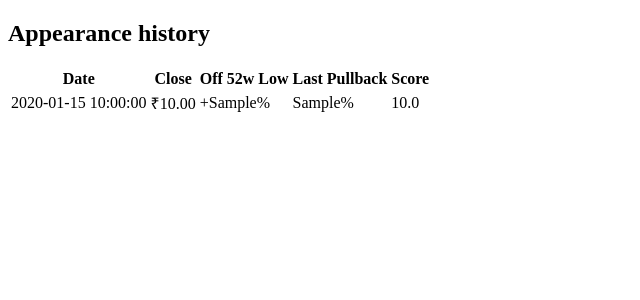
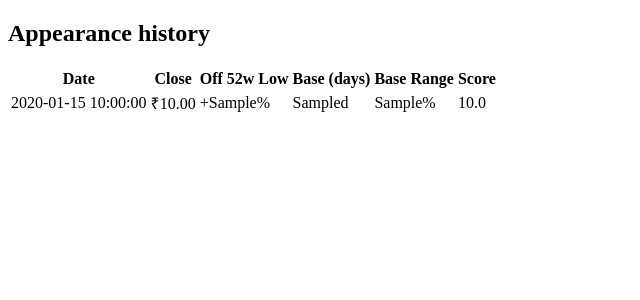
Before and after one commit to harshdixit84-MB/vcp-watch, a Flask app: template templates/ticker.html in a window 1280 px wide. Shown: the part 26-326 px from the top of the page, without its empty margins (0-640 px from the left). Run offline with Flask 3, Linux system fonts and the light colour scheme; the template is opened without the code that fills it: most values are stand-ins (such as "Sample title", 1, 10 or a date in 2020).

Commit message:
Update ticker.html

```diff
--- a/templates/ticker.html
+++ b/templates/ticker.html
@@ -25,7 +25,7 @@
     <thead>
       <tr>
         <th>Date</th><th class="col-num">Close</th><th class="col-num">Off 52w Low</th>
-        <th class="col-num">Last Pullback</th><th class="col-num">Score</th>
+        <th class="col-num">Base (days)</th><th class="col-num">Base Range</th><th class="col-num">Score</th>
       </tr>
     </thead>
     <tbody>
@@ -34,6 +34,7 @@
         <td class="mono">{{ h.scan_date }}</td>
         <td class="col-num mono">₹{{ '%.2f'|format(h.close) }}</td>
         <td class="col-num mono gain">+{{ h.pct_above_52w_low }}%</td>
+        <td class="col-num mono">{{ h.base_days }}d</td>
         <td class="col-num mono">{{ h.last_pullback_pct }}%</td>
         <td class="col-num mono score">{{ '%.1f'|format(h.score) }}</td>
       </tr>
```
